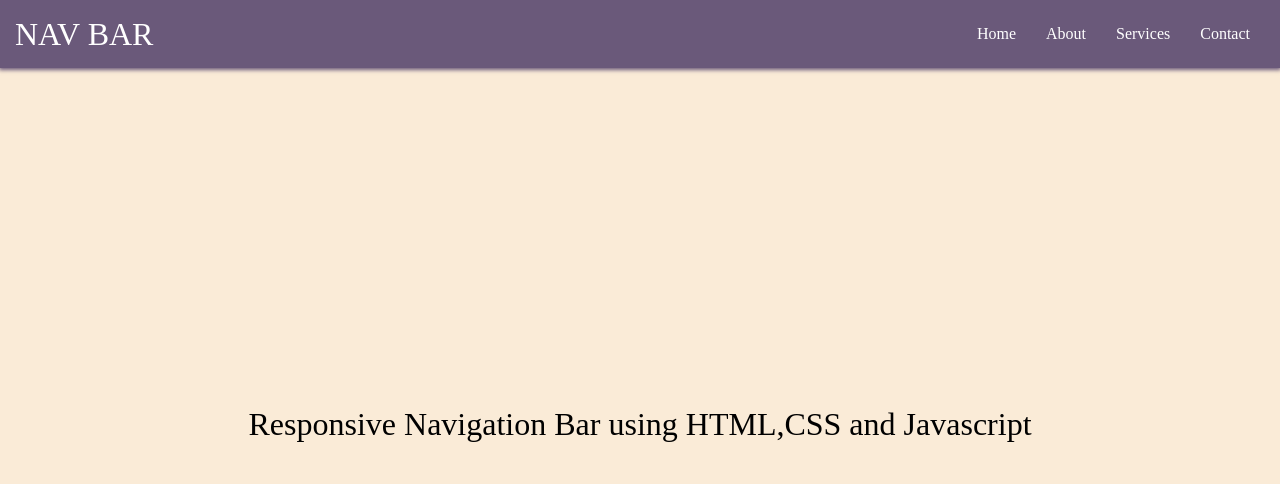
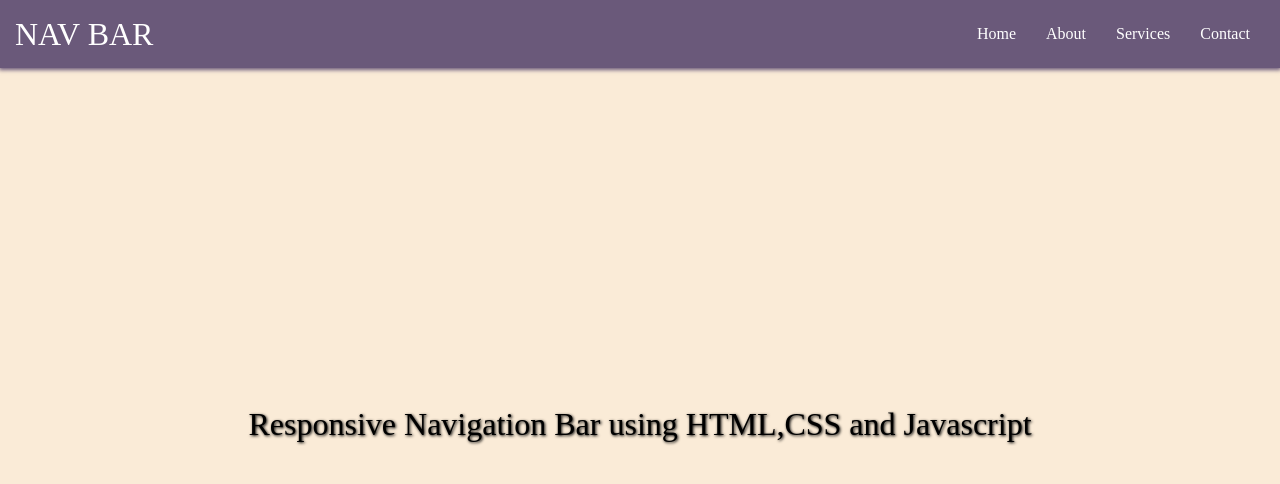
Before and after one commit to Rupeshpra22/Responsive-Navigation-Bar, a plain HTML site: page index.html in a window 1280 px wide. Drawn offline with Linux system fonts and the light colour scheme.

Commit message:
Update index.css
Added text shadow

```diff
--- a/index.css
+++ b/index.css
@@ -124,6 +124,7 @@ main{
 .text{
     font-size:2rem;
     text-align: center;
+    text-shadow: 1px 1px 3px black;
 }
 
 @media screen and (max-width:720px){
```
